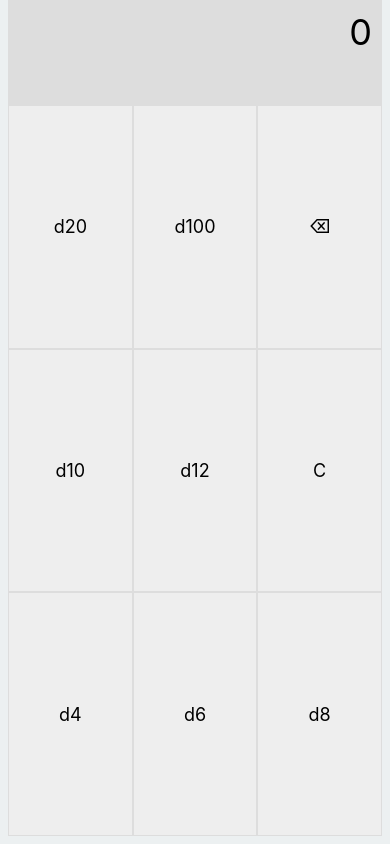
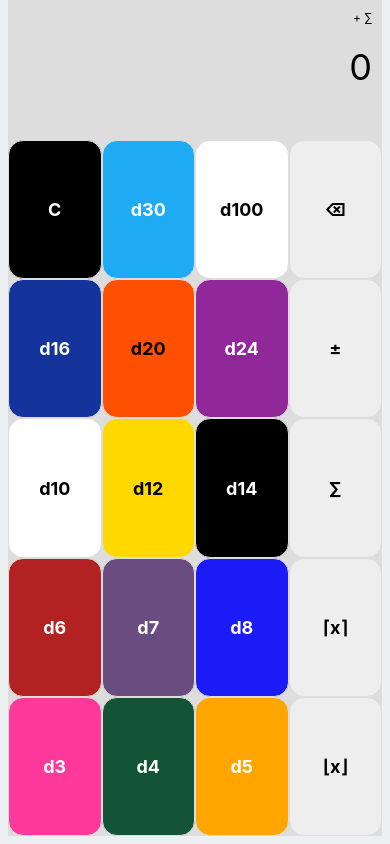
Before and after one commit to jonthysell/Diceriffic, a React Native app: screen / in a window 390 px wide. Built offline with nearby package versions, Linux system fonts and the light colour scheme.

Commit message:
Added more mode buttons and dice with colors

```diff
--- a/components/CalcButton.tsx
+++ b/components/CalcButton.tsx
@@ -1,7 +1,14 @@
 // Copyright (c) Jon Thysell <http://jonthysell.com>
 // Licensed under the MIT License.
 
-import { TouchableHighlight, StyleSheet, Text } from "react-native";
+import {
+  TouchableHighlight,
+  StyleSheet,
+  StyleProp,
+  Text,
+  TextStyle,
+  ViewStyle,
+} from "react-native";
 
 const styles = StyleSheet.create({
   button: {
@@ -11,21 +18,32 @@ const styles = StyleSheet.create({
     backgroundColor: "#eeeeee",
     borderWidth: 1,
     borderColor: "#dddddd",
+    borderRadius: 15,
   },
   buttonText: {
     fontSize: 18,
+    fontWeight: "bold",
   },
 });
 
 interface CalcButtonProps {
   text: string;
-  onPress: () => void;
+  style?: StyleProp<ViewStyle>;
+  textStyle?: StyleProp<TextStyle>;
+  onPress?: () => void;
+  onPressIn?: () => void;
+  onPressOut?: () => void;
 }
 
 function CalcButton(props: CalcButtonProps) {
   return (
-    <TouchableHighlight style={styles.button} onPress={() => props.onPress()}>
-      <Text style={styles.buttonText}>{props.text}</Text>
+    <TouchableHighlight
+      style={[styles.button, props.style]}
+      onPress={() => props.onPress?.()}
+      onPressIn={() => props.onPressIn?.()}
+      onPressOut={() => props.onPressOut?.()}
+    >
+      <Text style={[styles.buttonText, props.textStyle]}>{props.text}</Text>
     </TouchableHighlight>
   );
 }
--- a/components/CalcView.tsx
+++ b/components/CalcView.tsx
@@ -8,6 +8,7 @@ import CalcButton from "./CalcButton";
 
 import DieType from "../model/DieType";
 import Calculator from "../model/Calculator";
+import RollType from "../model/RollType";
 
 const styles = StyleSheet.create({
   container: {
@@ -17,6 +18,10 @@ const styles = StyleSheet.create({
   textRow: {
     padding: 5,
     alignItems: "flex-end",
+  },
+  modeText: {
+    padding: 5,
+    fontSize: 12,
   },
   resultText: {
     padding: 5,
@@ -30,6 +35,12 @@ const styles = StyleSheet.create({
     flex: 1,
     flexDirection: "row",
   },
+  functionButton: {
+    backgroundColor: "#000000",
+  },
+  functionButtonText: {
+    color: "#ffffff",
+  },
 });
 
 interface CalcViewProps {
@@ -37,17 +48,24 @@ interface CalcViewProps {
 }
 
 function CalcView(props: CalcViewProps) {
+  const [modeText, setModeText] = useState("+ ∑");
   const [resultText, setResultText] = useState("0");
   const [equationText, setEquationText] = useState(" ");
 
   const wrap = (f: () => void) => {
     f();
+    setModeText(
+      `${props.calculator.CurrentSign >= 0 ? "+" : "-"} ${props.calculator.CurrentRollType}`,
+    );
     setResultText(props.calculator.GetResultString());
     setEquationText(props.calculator.GetEquationString());
   };
 
   return (
     <View style={styles.container}>
+      <View style={styles.textRow}>
+        <Text style={styles.modeText}>{modeText}</Text>
+      </View>
       <View style={styles.textRow}>
         <Text style={styles.resultText}>{resultText}</Text>
       </View>
@@ -56,13 +74,24 @@ function CalcView(props: CalcViewProps) {
       </View>
       <View style={styles.buttonRow}>
         <CalcButton
-          text="d20"
-          onPress={() => wrap(() => props.calculator.AddDie(DieType.D20))}
+          text="C"
+          style={styles.functionButton}
+          textStyle={styles.functionButtonText}
+          onPress={() => wrap(() => props.calculator.Clear())}
+        />
+        <CalcButton
+          text="d30"
+          style={{ backgroundColor: "#1eabf4" }}
+          textStyle={{ color: "#ffffff" }}
+          onPress={() => wrap(() => props.calculator.AddDie(DieType.D30))}
         />
         <CalcButton
           text="d100"
+          style={{ backgroundColor: "#ffffff" }}
+          textStyle={{ color: "#000000" }}
           onPress={() => wrap(() => props.calculator.AddDie(DieType.D100))}
         />
+
         <CalcButton
           text="⌫"
           onPress={() => wrap(() => props.calculator.Delete())}
@@ -70,30 +99,106 @@ function CalcView(props: CalcViewProps) {
       </View>
       <View style={styles.buttonRow}>
         <CalcButton
+          text="d16"
+          style={{ backgroundColor: "#14349c" }}
+          textStyle={{ color: "#ffffff" }}
+          onPress={() => wrap(() => props.calculator.AddDie(DieType.D16))}
+        />
+        <CalcButton
+          text="d20"
+          style={{ backgroundColor: "#ff4f00" }}
+          textStyle={{ color: "#000000" }}
+          onPress={() => wrap(() => props.calculator.AddDie(DieType.D20))}
+        />
+        <CalcButton
+          text="d24"
+          style={{ backgroundColor: "#912899" }}
+          textStyle={{ color: "#ffffff" }}
+          onPress={() => wrap(() => props.calculator.AddDie(DieType.D24))}
+        />
+        <CalcButton
+          text="±"
+          onPress={() => wrap(() => props.calculator.ToggleSign())}
+        />
+      </View>
+      <View style={styles.buttonRow}>
+        <CalcButton
           text="d10"
+          style={{ backgroundColor: "#ffffff" }}
+          textStyle={{ color: "#000000" }}
           onPress={() => wrap(() => props.calculator.AddDie(DieType.D10))}
         />
         <CalcButton
           text="d12"
+          style={{ backgroundColor: "#ffd800" }}
+          textStyle={{ color: "#000000" }}
           onPress={() => wrap(() => props.calculator.AddDie(DieType.D12))}
         />
         <CalcButton
-          text="C"
-          onPress={() => wrap(() => props.calculator.Clear())}
+          text="d14"
+          style={{ backgroundColor: "#000000" }}
+          textStyle={{ color: "#ffffff" }}
+          onPress={() => wrap(() => props.calculator.AddDie(DieType.D14))}
+        />
+        <CalcButton
+          text="∑"
+          onPress={() =>
+            wrap(() => (props.calculator.CurrentRollType = RollType.Sum))
+          }
         />
       </View>
       <View style={styles.buttonRow}>
         <CalcButton
+          text="d6"
+          style={{ backgroundColor: "#b22222" }}
+          textStyle={{ color: "#ffffff" }}
+          onPress={() => wrap(() => props.calculator.AddDie(DieType.D6))}
+        />
+        <CalcButton
+          text="d7"
+          style={{ backgroundColor: "#694d80" }}
+          textStyle={{ color: "#ffffff" }}
+          onPress={() => wrap(() => props.calculator.AddDie(DieType.D7))}
+        />
+        <CalcButton
+          text="d8"
+          style={{ backgroundColor: "#1b1bf8" }}
+          textStyle={{ color: "#ffffff" }}
+          onPress={() => wrap(() => props.calculator.AddDie(DieType.D8))}
+        />
+        <CalcButton
+          text="⌈x⌉"
+          onPress={() =>
+            wrap(
+              () => (props.calculator.CurrentRollType = RollType.TakeHighest),
+            )
+          }
+        />
+      </View>
+      <View style={styles.buttonRow}>
+        <CalcButton
+          text="d3"
+          style={{ backgroundColor: "#ff389c" }}
+          textStyle={{ color: "#ffffff" }}
+          onPress={() => wrap(() => props.calculator.AddDie(DieType.D3))}
+        />
+        <CalcButton
           text="d4"
+          style={{ backgroundColor: "#145436" }}
+          textStyle={{ color: "#ffffff" }}
           onPress={() => wrap(() => props.calculator.AddDie(DieType.D4))}
         />
         <CalcButton
-          text="d6"
-          onPress={() => wrap(() => props.calculator.AddDie(DieType.D6))}
+          text="d5"
+          style={{ backgroundColor: "#ffa500" }}
+          textStyle={{ color: "#ffffff" }}
+          onPress={() => wrap(() => props.calculator.AddDie(DieType.D5))}
         />
         <CalcButton
-          text="d8"
-          onPress={() => wrap(() => props.calculator.AddDie(DieType.D8))}
+          text="⌊x⌋"
+          onPress={() =>
+            wrap(() => (props.calculator.CurrentRollType = RollType.TakeLowest))
+          }
         />
       </View>
     </View>
--- a/model/Calculator.ts
+++ b/model/Calculator.ts
@@ -2,17 +2,21 @@
 // Licensed under the MIT License.
 
 import DieType from "./DieType";
+import RollType from "./RollType";
 import Equation from "./Equation";
 import DieRollEquationPart from "./DieRollEquationPart";
 import ModifierEquationPart from "./ModifierEquationPart";
 
 class Calculator {
   private readonly _equation: Equation;
-  private _currentSign: -1 | 1;
+
+  CurrentSign: -1 | 1;
+  CurrentRollType: RollType;
 
   constructor() {
     this._equation = new Equation();
-    this._currentSign = 1;
+    this.CurrentSign = 1;
+    this.CurrentRollType = RollType.Sum;
   }
 
   GetEquationString(): string {
@@ -24,21 +28,27 @@ class Calculator {
   }
 
   AddDie(dieType: DieType) {
-    const diePart = new DieRollEquationPart(this._currentSign, dieType);
+    const diePart = new DieRollEquationPart(
+      this.CurrentSign,
+      dieType,
+      this.CurrentRollType,
+    );
     this._equation.AddPart(diePart);
   }
 
   AddModifier() {
-    const modPart = new ModifierEquationPart(this._currentSign);
+    const modPart = new ModifierEquationPart(this.CurrentSign);
     this._equation.AddPart(modPart);
   }
 
   ToggleSign() {
-    this._currentSign *= -1;
+    this.CurrentSign *= -1;
   }
 
   Clear() {
     this._equation.Reset();
+    this.CurrentSign = 1;
+    this.CurrentRollType = RollType.Sum;
   }
 
   Delete() {
--- a/model/DieRollEquationPart.ts
+++ b/model/DieRollEquationPart.ts
@@ -2,6 +2,7 @@
 // Licensed under the MIT License.
 
 import DieType from "./DieType";
+import RollType from "./RollType";
 import EquationPart from "./EquationPart";
 
 function dieValue(dieType: DieType): string {
@@ -15,10 +16,16 @@ function rollDie(dieType: DieType): number {
 
 class DieRollEquationPart extends EquationPart {
   readonly DieType: DieType;
+  readonly RollType: RollType;
 
-  constructor(sign: -1 | 1, dieType: DieType) {
+  constructor(
+    sign: -1 | 1,
+    dieType: DieType,
+    rollType: RollType = RollType.Sum,
+  ) {
     super(sign);
     this.DieType = dieType;
+    this.RollType = rollType;
   }
 
   override AddValue(): void {
@@ -31,6 +38,37 @@ class DieRollEquationPart extends EquationPart {
     }
   }
 
+  override GetTotal(): number {
+    let minValue: number | undefined = undefined;
+    let maxValue: number | undefined = undefined;
+    let total = 0;
+
+    for (const value of this._values) {
+      minValue = minValue === undefined || value < minValue ? value : minValue;
+      maxValue = maxValue === undefined || value > maxValue ? value : maxValue;
+      total += value;
+    }
+
+    switch (this.RollType) {
+      case RollType.Sum:
+        break;
+      case RollType.SumDropHighest:
+        total -= maxValue ?? 0;
+        break;
+      case RollType.SumDropLowest:
+        total -= minValue ?? 0;
+        break;
+      case RollType.TakeHighest:
+        total = maxValue ?? 0;
+        break;
+      case RollType.TakeLowest:
+        total = minValue ?? 0;
+        break;
+    }
+
+    return this._sign * total;
+  }
+
   override GetPartString(): string {
     return `${this._sign >= 0 ? "+" : "-"}${this._values.length}d${dieValue(this.DieType)}`;
   }
@@ -38,7 +76,11 @@ class DieRollEquationPart extends EquationPart {
   override Equals(other: EquationPart): boolean {
     if (other instanceof DieRollEquationPart) {
       const dieOther = other as DieRollEquationPart;
-      return dieOther._sign === this._sign && dieOther.DieType === this.DieType;
+      return (
+        dieOther._sign === this._sign &&
+        dieOther.DieType === this.DieType &&
+        dieOther.RollType === this.RollType
+      );
     }
 
     return false;
--- a/model/ModifierEquationPart.ts
+++ b/model/ModifierEquationPart.ts
@@ -8,7 +8,7 @@ class ModifierEquationPart extends EquationPart {
     this._values.push(this._sign);
   }
 
-  override ReEvaluate(): void { }
+  override ReEvaluate(): void {}
 
   override GetPartString(): string {
     return this.GetTotalString();
--- /dev/null
+++ b/model/RollType.ts
@@ -0,0 +1,12 @@
+// Copyright (c) Jon Thysell <http://jonthysell.com>
+// Licensed under the MIT License.
+
+enum RollType {
+  Sum = "∑",
+  SumDropHighest = "H",
+  SumDropLowest = "L",
+  TakeHighest = "⌈x⌉",
+  TakeLowest = "⌊x⌋",
+}
+
+export default RollType;
```
Also changed, not shown: model/DieType.ts (+7 -0 lines).
